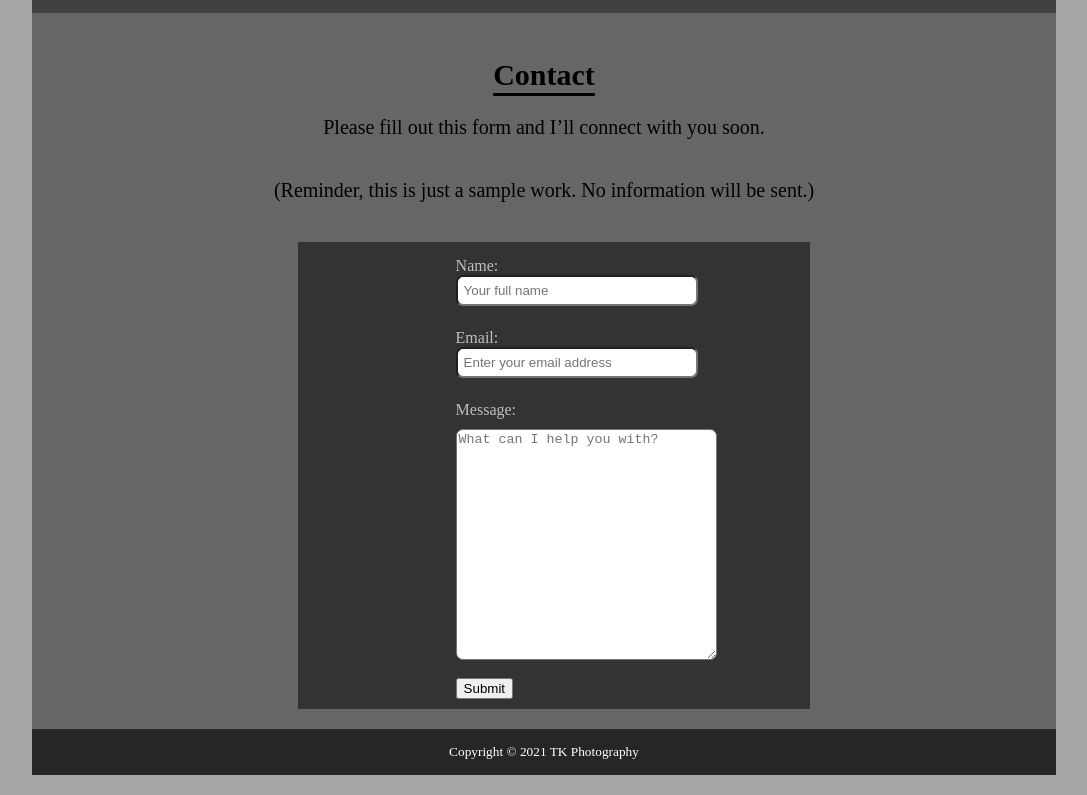
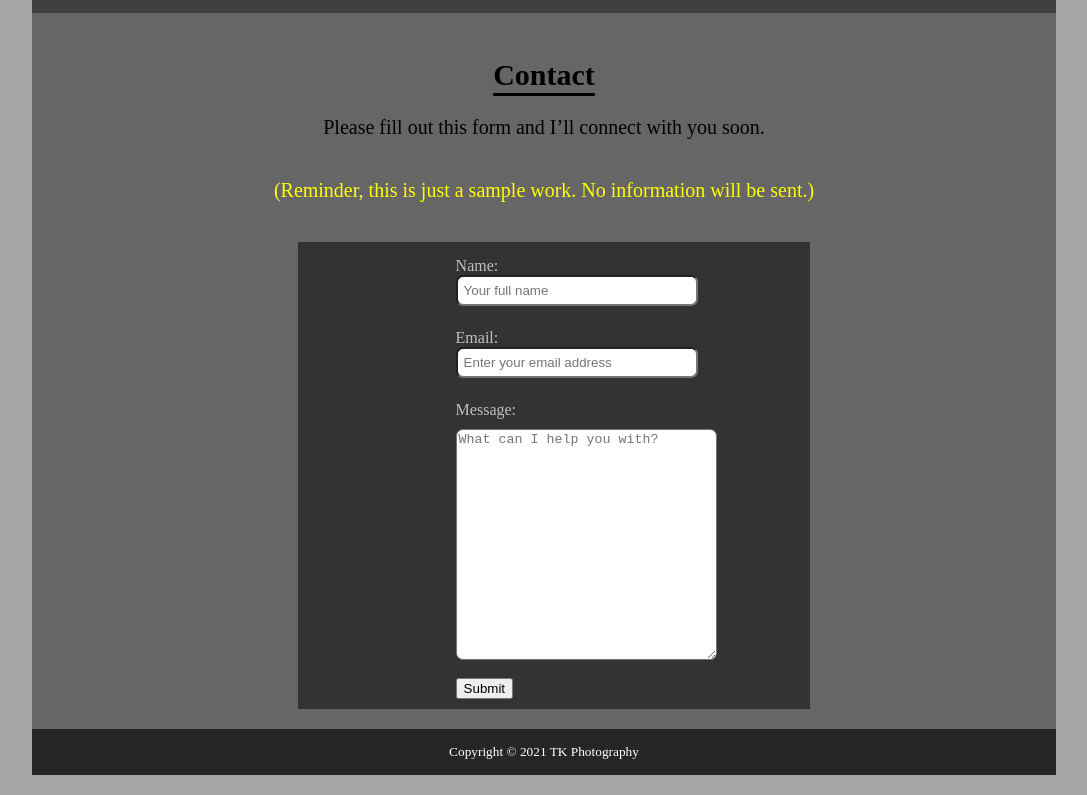
Before and after one commit to MarcosWillCode/tkphotography, a plain HTML site: page index.html in a window 1280 px wide. Shown: the part 2188-2983 px from the top of the page, without its empty margins (96-1183 px from the left). Drawn offline with Linux system fonts and the light colour scheme.

Commit message:
Update style.css

```diff
--- a/style.css
+++ b/style.css
@@ -1,6 +1,9 @@
 @charset "utf-8";
 /* CSS Document */
 
+.reminder {
+	color: yellow;
+}
 
 h1 {
 	text-align: center;
```
